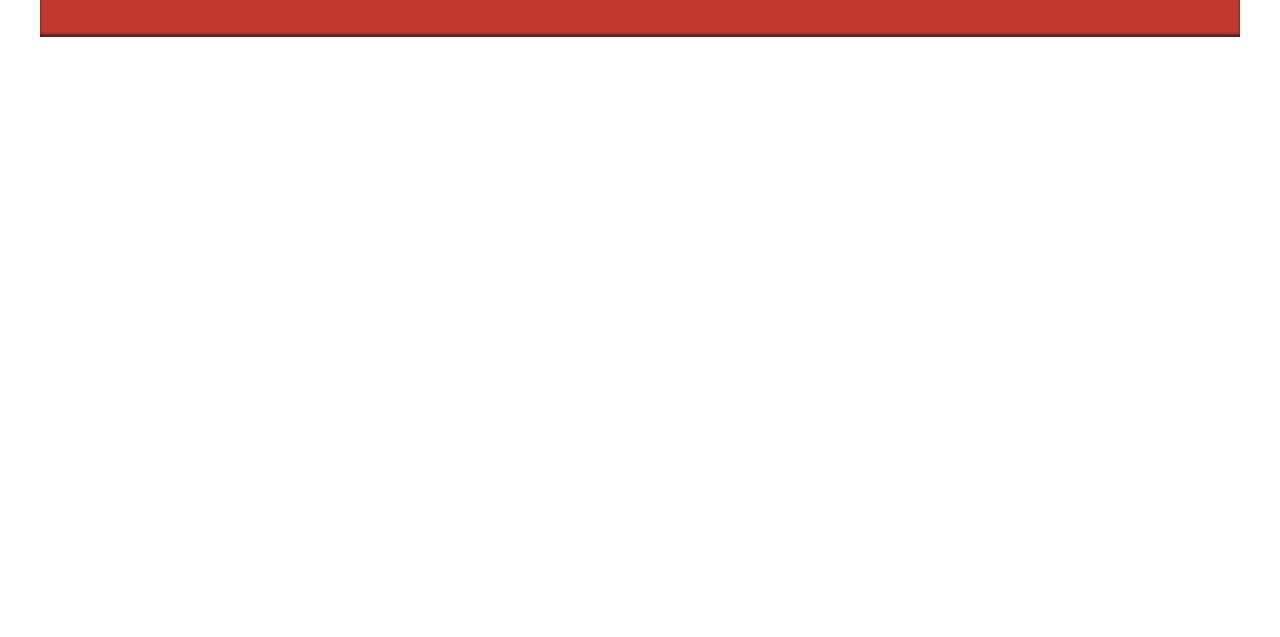
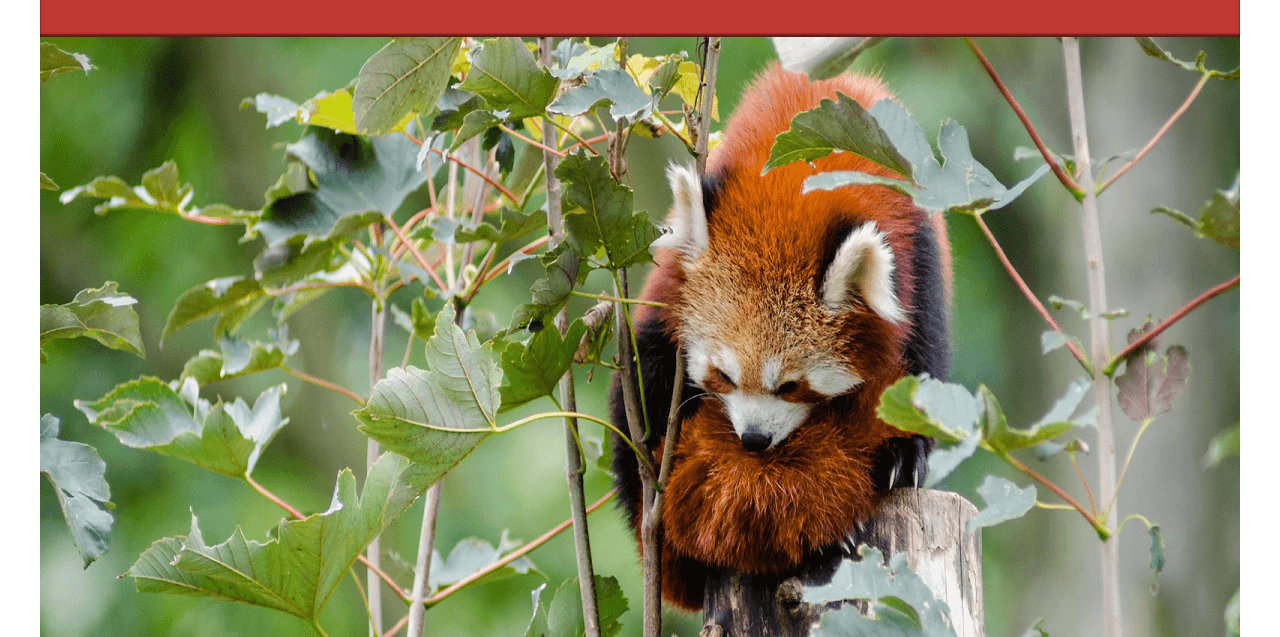
Before and after one commit to DmitriiProg/Learning, a plain HTML site: page index.html in a window 1280 px wide. Shown: the part 778-1415 px from the top of the page. Before the commit the page ends 815 px from the top, so only its background shows below. Drawn offline with nearby package versions, Linux system fonts and the light colour scheme.

Commit message:
red panda image added (art direction)

```diff
--- a/index.html
+++ b/index.html
@@ -157,6 +157,11 @@
 
       <div class="red-panda">
         <!-- insert picture element -->
+         <picture>
+          <source media="(max-width: 600px)" srcset="red-panda600.png">
+          <source media="(min-width: 601px)" srcset="red-panda1200.png">
+          <img src="red-panda1200.png" alt="A red panda sitting on the stick">
+         </picture>
       </div>
 
     </main>
```
